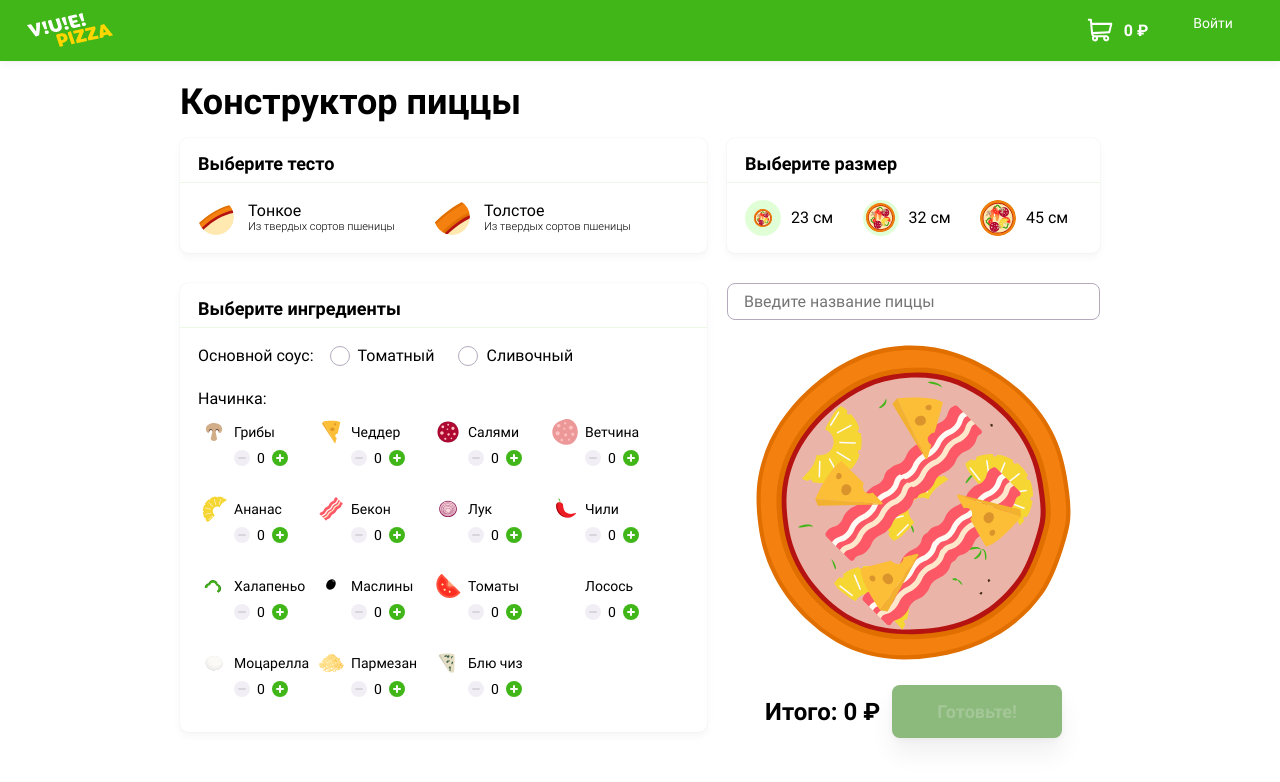
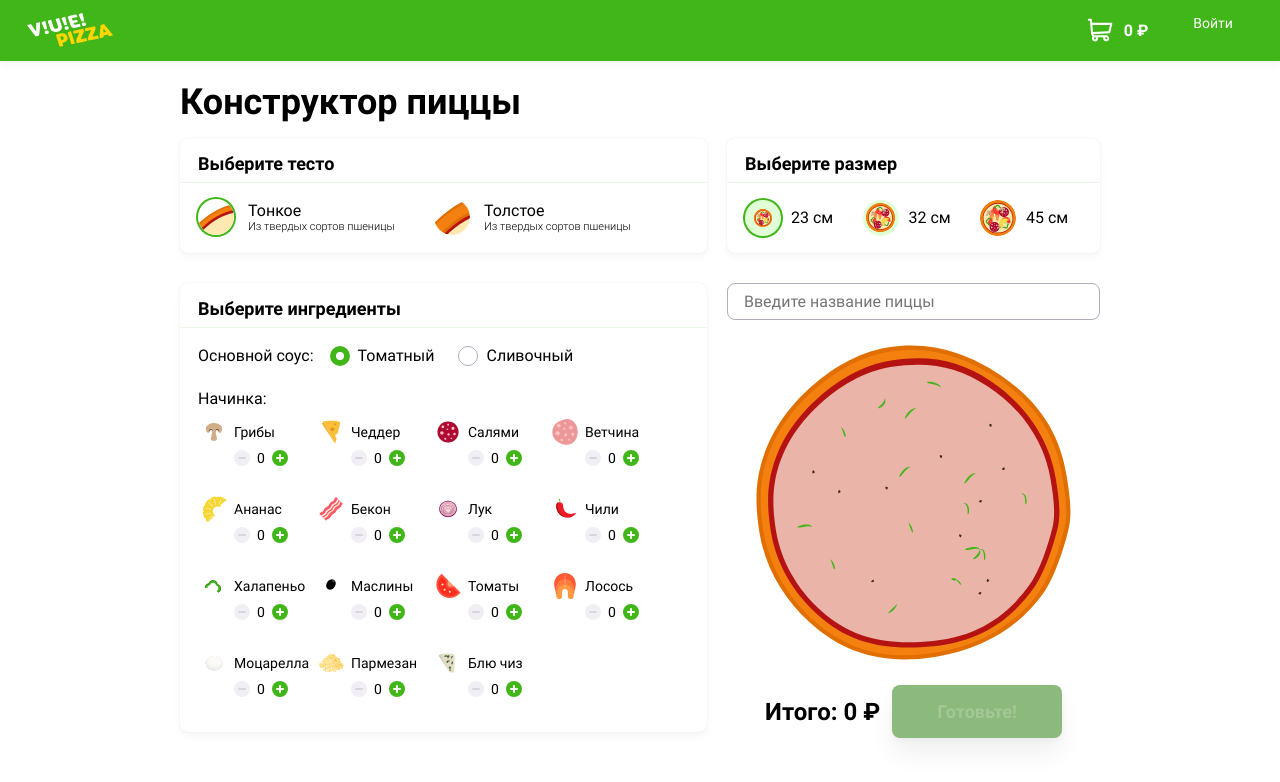
Before and after one commit to htmlacademy-vue/870515-pizza-1, a Vue app in the folder src/frontend/: page / in a window 1280 px wide. Shown: the top 782 px of the page. Built offline with nearby package versions, Linux system fonts and the light colour scheme.

Commit message:
Adding BuilderPizzaView component

```diff
--- a/src/frontend/src/assets/scss/blocks/pizza.scss
+++ b/src/frontend/src/assets/scss/blocks/pizza.scss
@@ -10,19 +10,19 @@
   background-position: center;
   background-size: 100%;
 
-  &--foundation--big-creamy {
+  &--foundation--large-creamy {
     background-image: url("~@/assets/img/foundation/big-creamy.svg");
   }
 
-  &--foundation--big-tomato {
+  &--foundation--large-tomato {
     background-image: url("~@/assets/img/foundation/big-tomato.svg");
   }
 
-  &--foundation--small-creamy {
+  &--foundation--light-creamy {
     background-image: url("~@/assets/img/foundation/small-creamy.svg");
   }
 
-  &--foundation--small-tomato {
+  &--foundation--light-tomato {
     background-image: url("~@/assets/img/foundation/small-tomato.svg");
   }
 }
--- a/src/frontend/src/common/enums/filling.js
+++ b/src/frontend/src/common/enums/filling.js
@@ -10,6 +10,7 @@ export default {
   9: "jalapeno",
   10: "olives",
   11: "tomatoes",
+  12: "salmon",
   13: "mozzarella",
   14: "parmesan",
   15: "blue_cheese",
--- a/src/frontend/src/modules/builder/components/BuilderDoughSelector.vue
+++ b/src/frontend/src/modules/builder/components/BuilderDoughSelector.vue
@@ -11,6 +11,7 @@
           :description="doughItem.description"
           :label="doughItem.name"
           :key="doughItem.id"
+          :value-model="value ? value.code : null"
           @input="$emit('input', doughItem)"
           name="dought"
         />
--- /dev/null
+++ b/src/frontend/src/modules/builder/components/BuilderPizzaView.vue
@@ -0,0 +1,54 @@
+<template>
+  <div
+    :class="
+      dough && sauce
+        ? `pizza pizza--foundation--${dough.code}-${sauce.code}`
+        : ''
+    "
+  >
+    <div class="pizza__wrapper">
+      <div
+        v-for="ingredient in uniqueIngredients"
+        :class="`pizza__filling pizza__filling--${ingredient.code}`"
+        :key="ingredient.id"
+      ></div>
+    </div>
+  </div>
+</template>
+
+<script>
+import { uniqBy } from "lodash";
+
+export default {
+  name: "BuilderPizzaView",
+  props: {
+    dough: {
+      type: Object,
+    },
+    size: {
+      type: Object,
+    },
+    sauce: {
+      type: Object,
+    },
+    ingredients: {
+      type: Array,
+      default: () => [],
+    },
+  },
+
+  computed: {
+    foundationClass() {
+      if (!this.sauce || !this.dough) {
+        return;
+      }
+
+      return {};
+    },
+
+    uniqueIngredients() {
+      return uniqBy(this.ingredients, "id");
+    },
+  },
+};
+</script>
--- a/src/frontend/src/modules/builder/components/BuilderSizeSelector.vue
+++ b/src/frontend/src/modules/builder/components/BuilderSizeSelector.vue
@@ -7,9 +7,10 @@
         <selector-item
           v-for="size in sizes"
           :class="`diameter__input diameter__input--${size.code}`"
-          :value="size.id"
+          :value="size.code"
           :label="size.name"
           :key="size.id"
+          :value-model="value ? value.code : null"
           @input="$emit('input', size)"
           name="diameter"
         />
--- a/src/frontend/src/modules/ui/components/ItemCounter.vue
+++ b/src/frontend/src/modules/ui/components/ItemCounter.vue
@@ -3,7 +3,7 @@
     <button
       type="button"
       class="counter__button counter__button--minus"
-      @click="$emit('input', value - 1)"
+      @click="onRemove"
       :disabled="value === 0"
     >
       <span class="visually-hidden">Меньше</span>
@@ -18,7 +18,7 @@
     <button
       type="button"
       class="counter__button counter__button--plus"
-      @click="$emit('input', value + 1)"
+      @click="onAdd"
     >
       <span class="visually-hidden">Больше</span>
     </button>
@@ -33,6 +33,20 @@ export default {
       type: Number,
     },
   },
+  methods: {
+    onRemove() {
+      const newValue = this.value - 1;
+
+      this.$emit("remove", newValue);
+      this.$emit("input", newValue);
+    },
+    onAdd() {
+      const newValue = this.value + 1;
+
+      this.$emit("add", newValue);
+      this.$emit("input", newValue);
+    },
+  },
 };
 </script>
 
--- a/src/frontend/src/views/Index.vue
+++ b/src/frontend/src/views/Index.vue
@@ -24,87 +24,14 @@
         <div class="content__wrapper">
           <h1 class="title title--big">Конструктор пиццы</h1>
 
-          <div class="content__dough">
-            <div class="sheet">
-              <h2 class="title title--small sheet__title">Выберите тесто</h2>
-
-              <div class="sheet__content dough">
-                <selector-item
-                  v-for="doughItem in dough"
-                  v-model="selectedDough"
-                  :value="doughItem.id"
-                  :class="`dough__input dough__input--${doughItem.code}`"
-                  :description="doughItem.description"
-                  :label="doughItem.name"
-                  :key="doughItem.id"
-                  name="dought"
-                />
-              </div>
-            </div>
-          </div>
-
-          <div class="content__diameter">
-            <div class="sheet">
-              <h2 class="title title--small sheet__title">Выберите размер</h2>
-
-              <div class="sheet__content diameter">
-                <selector-item
-                  v-for="size in sizes"
-                  v-model="selectedSize"
-                  :class="`diameter__input diameter__input--${size.code}`"
-                  :value="size.id"
-                  :label="size.name"
-                  :key="size.id"
-                  name="diameter"
-                />
-              </div>
-            </div>
-          </div>
-
-          <div class="content__ingredients">
-            <div class="sheet">
-              <h2 class="title title--small sheet__title">
-                Выберите ингредиенты
-              </h2>
-
-              <div class="sheet__content ingredients">
-                <div class="ingredients__sauce">
-                  <p>Основной соус:</p>
-
-                  <radio-button
-                    v-for="sauce in sauces"
-                    v-model="selectedSauce"
-                    :value="sauce.code"
-                    :label="sauce.name"
-                    :key="sauce.id"
-                    class="ingredients__input"
-                    name="sauce"
-                  />
-                </div>
-
-                <div class="ingredients__filling">
-                  <p>Начинка:</p>
-
-                  <ul class="ingredients__list">
-                    <li
-                      v-for="ingredient in filling"
-                      :key="ingredient.id"
-                      class="ingredients__item"
-                    >
-                      <span :class="`filling filling--${ingredient.code}`">
-                        {{ ingredient.name }}
-                      </span>
-
-                      <ItemCounter
-                        v-model="ingredientsCounter"
-                        class="ingredients__counter"
-                      />
-                    </li>
-                  </ul>
-                </div>
-              </div>
-            </div>
-          </div>
+          <builder-dough-selector v-model="selectedDough" :dough="dough" />
+          <builder-size-selector v-model="selectedSize" :sizes="sizes" />
+          <builder-ingredients-selector
+            :ingredients.sync="selectedIngredients"
+            :sauce.sync="selectedSauce"
+            :sauces="sauces"
+            :filling="filling"
+          />
 
           <div class="content__pizza">
             <label class="input">
@@ -117,13 +44,12 @@
             </label>
 
             <div class="content__constructor">
-              <div class="pizza pizza--foundation--big-tomato">
-                <div class="pizza__wrapper">
-                  <div class="pizza__filling pizza__filling--ananas"></div>
-                  <div class="pizza__filling pizza__filling--bacon"></div>
-                  <div class="pizza__filling pizza__filling--cheddar"></div>
-                </div>
-              </div>
+              <builder-pizza-view
+                :dough="selectedDough"
+                :size="selectedSize"
+                :sauce="selectedSauce"
+                :ingredients="selectedIngredients"
+              />
             </div>
 
             <div class="content__result">
@@ -147,22 +73,33 @@ import {
   normalizeFilling,
   normalizeDough,
 } from "@/common/helpers/pizzaHelper";
-import ItemCounter from "@/modules/ui/components/ItemCounter.vue";
-import SelectorItem from "@/modules/ui/components/SelectorItem.vue";
-import RadioButton from "@/modules/ui/components/RadioButton.vue";
+import BuilderDoughSelector from "@/modules/builder/components/BuilderDoughSelector";
+import BuilderSizeSelector from "@/modules/builder/components/BuilderSizeSelector";
+import BuilderIngredientsSelector from "@/modules/builder/components/BuilderIngredientsSelector";
+import BuilderPizzaView from "@/modules/builder/components/BuilderPizzaView";
 
 export default {
   name: "Index",
-  components: { ItemCounter, SelectorItem, RadioButton },
+  components: {
+    BuilderIngredientsSelector,
+    BuilderSizeSelector,
+    BuilderDoughSelector,
+    BuilderPizzaView,
+  },
   data: () => ({
     misc,
     pizza,
     user,
-    ingredientsCounter: 0,
     selectedDough: null,
     selectedSize: null,
     selectedSauce: null,
+    selectedIngredients: [],
   }),
+  created() {
+    [this.selectedDough] = this.dough;
+    [this.selectedSauce] = this.sauces;
+    [this.selectedSize] = this.sizes;
+  },
   computed: {
     sizes() {
       return this.pizza.sizes.map((size) => normalizeSize(size));
```
